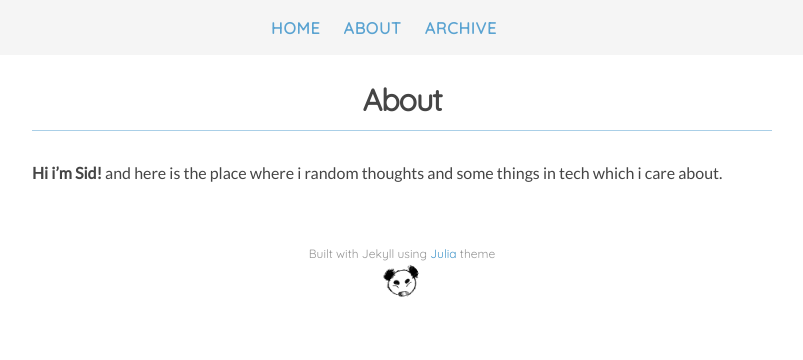
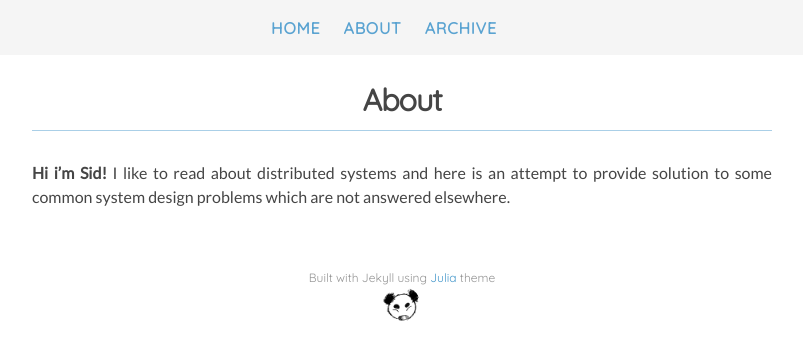
Before and after one commit to SystemDesignArchives/SystemDesignArchives.github.io, a Jekyll site: the page built from about.md, in a window 1280 px wide. Shown: the top 360 px of the page, without its empty margins (238-1041 px from the left). Built offline with Jekyll 4.4.1, drawn with Linux system fonts in a browser that asks for light colours; nearby versions of some CDN libraries.

Commit message:
Update about.md

```diff
--- a/about.md
+++ b/about.md
@@ -3,4 +3,6 @@ layout: page
 title: About
 permalink: /about/
 ---
-**Hi i'm Sid!** and here is the place where i random thoughts and some things in tech which i care about.
+**Hi i'm Sid!**
+I like to read about distributed systems and here is an attempt to provide solution to some common system design problems
+which are not answered elsewhere.
```
